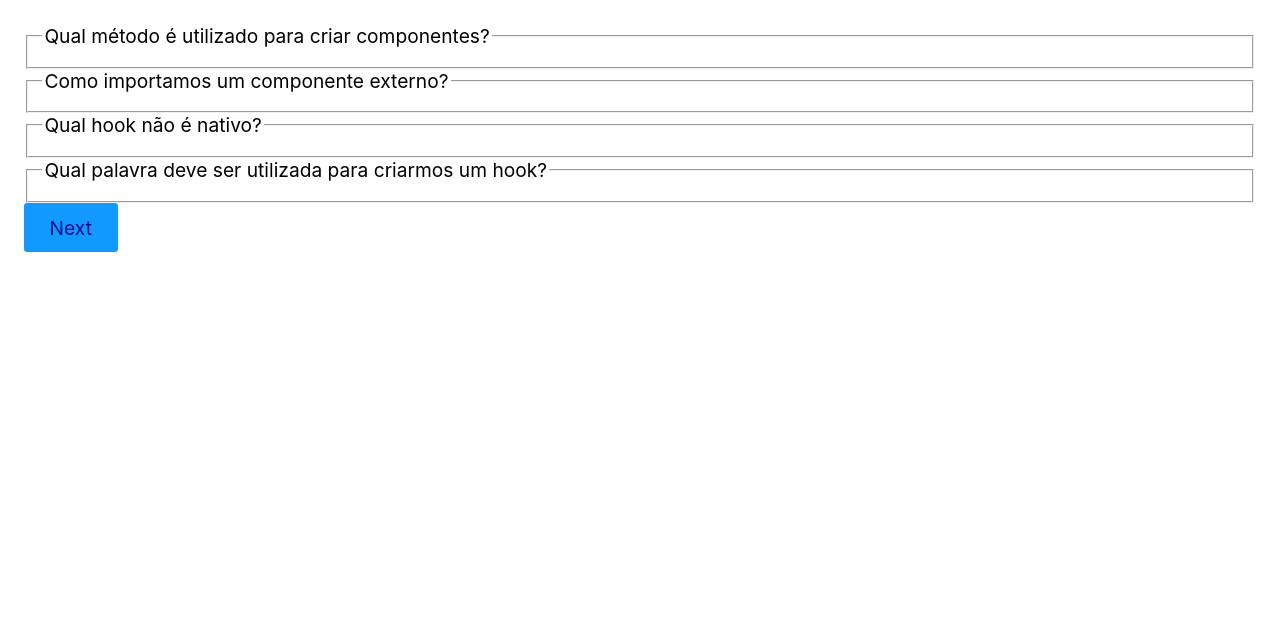
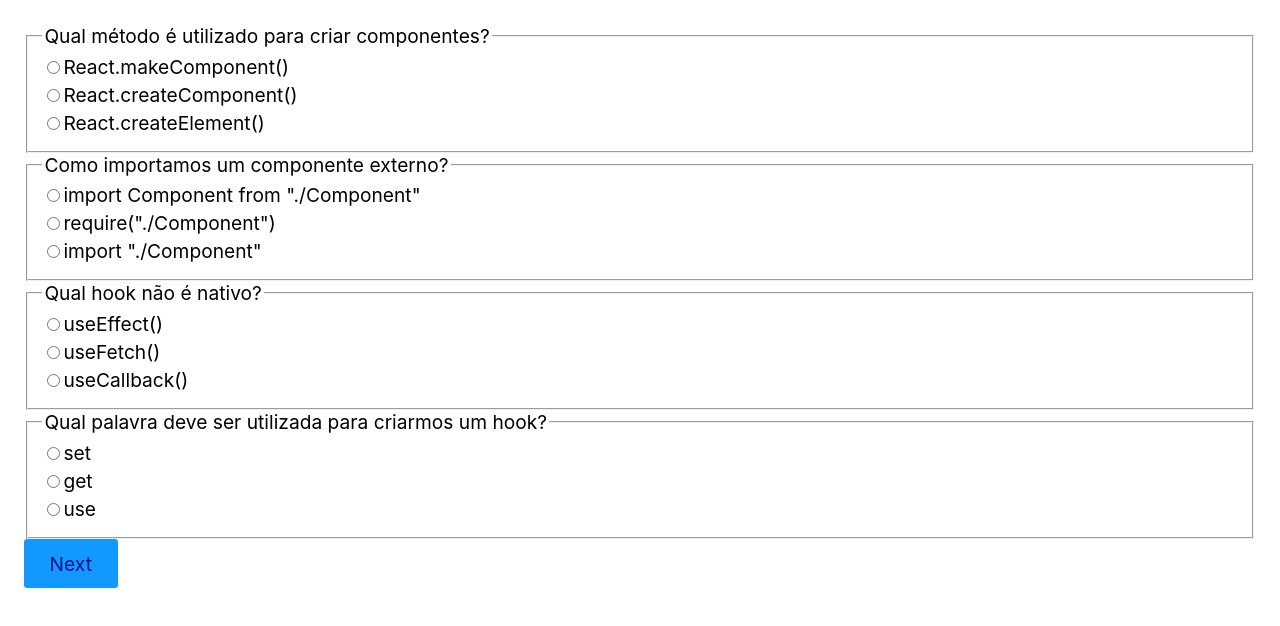
Before and after one commit to ederpagliotto/aulas, a React (Create React App) app: page / in a window 1280 px wide. Shown: the top 626 px of the page. Built offline with nearby package versions, Linux system fonts and the light colour scheme.

Commit message:
creating radio input

```diff
--- a/src/Radio.js
+++ b/src/Radio.js
@@ -1,9 +1,15 @@
 import React from 'react';
 
-const Radio = ({ pergunta }) => {
+const Radio = ({ pergunta, options, id, resposta }) => {
   return (
     <fieldset>
       <legend>{pergunta}</legend>
+      {options.map((option) => (
+        <label>
+          <input type="radio" value={option} />
+          {option}
+        </label>
+      ))}
     </fieldset>
   );
 };
```
